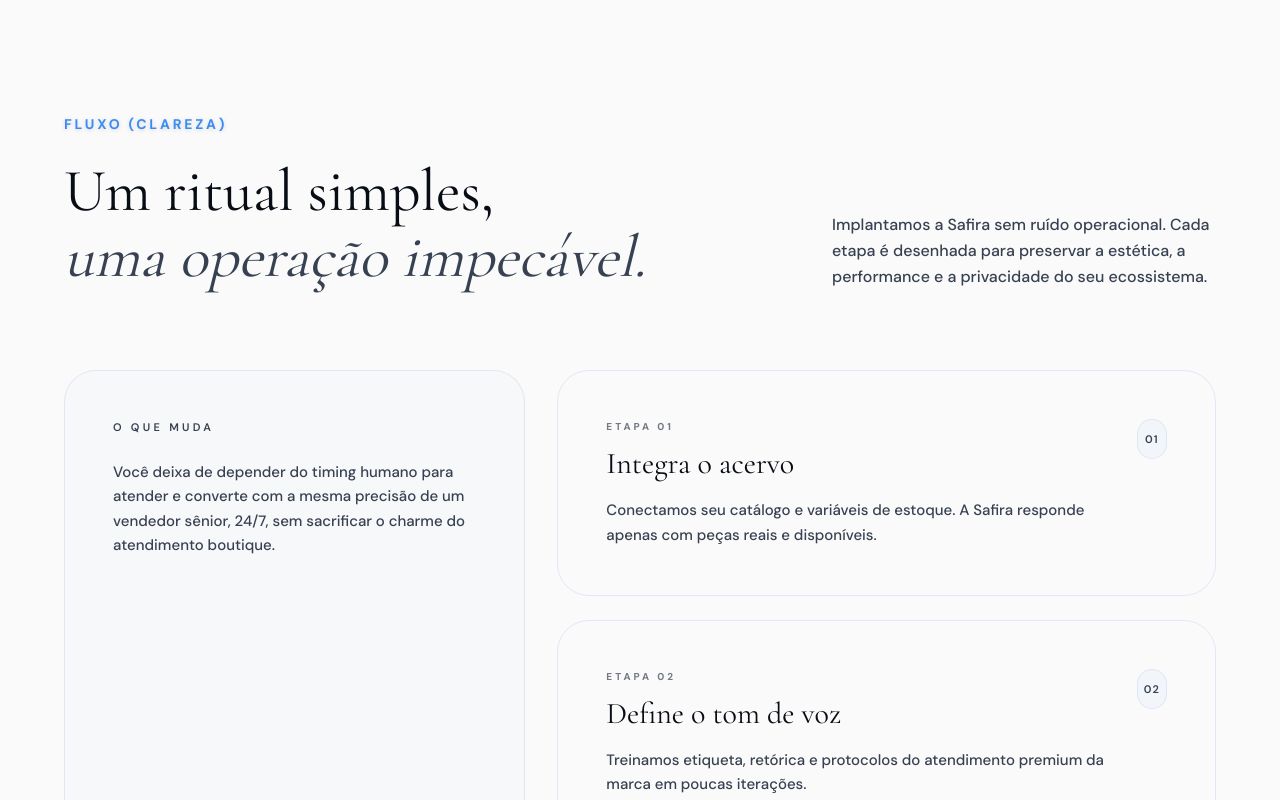
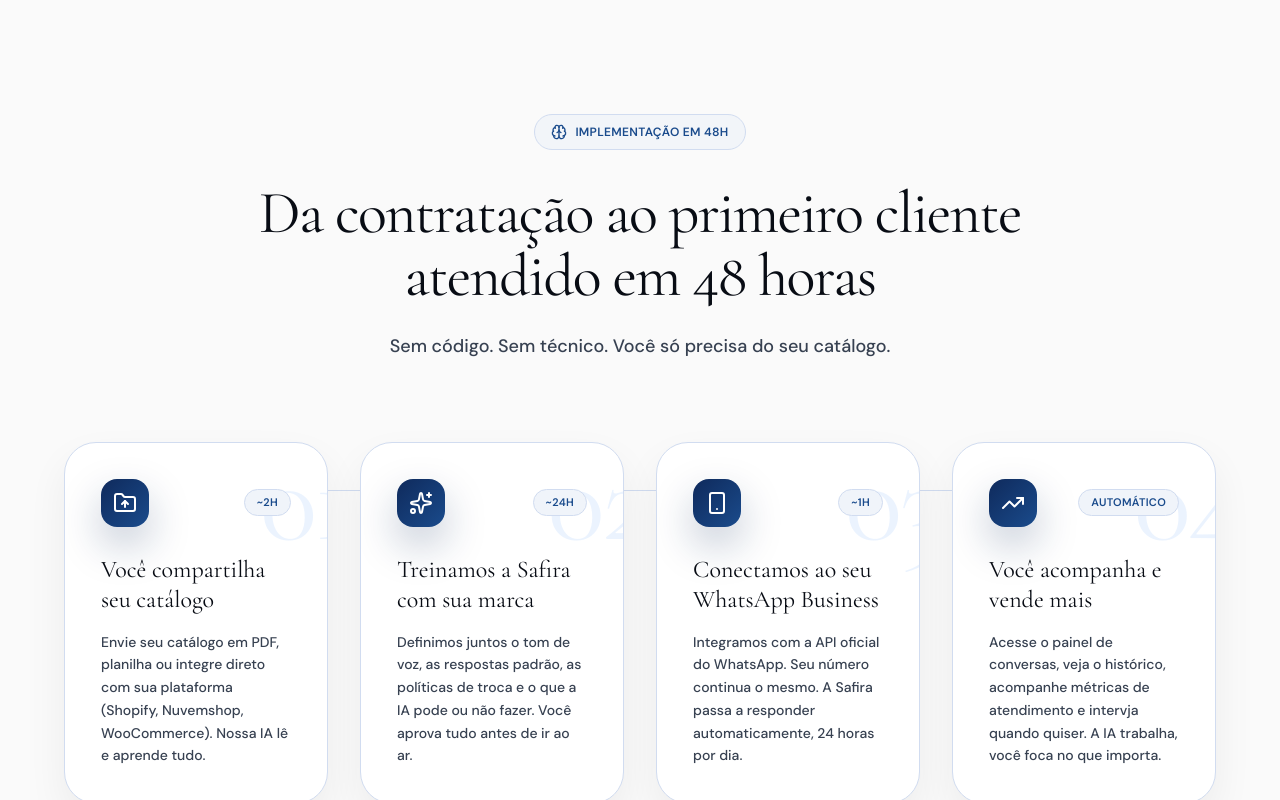
Before and after one commit to mayconddouglas/sitesafirabusiness, a Next.js app: page / in a window 1280 px wide. Shown: the part 2820-3620 px from the top of the page. Built offline with nearby package versions, Linux system fonts and the light colour scheme.

Commit message:
feat(how-it-works): timeline 48h e integrações

```diff
--- a/components/sections/HowItWorksSection.tsx
+++ b/components/sections/HowItWorksSection.tsx
@@ -1,21 +1,17 @@
 'use client';
 
+import type { ComponentType } from 'react';
 import { motion } from 'motion/react';
+import { Brain, FolderUp, Sparkles, Smartphone, TrendingUp } from 'lucide-react';
 
-const subtleScroll = {
-  initial: { opacity: 0.01, scale: 0.98 },
-  whileInView: {
-    opacity: 1,
-    scale: 1,
-    transition: { duration: 1.4, ease: [0.22, 1, 0.36, 1] as any },
-  },
-  viewport: { once: true, margin: '-50px' },
-};
+const easeOut = [0.22, 1, 0.36, 1] as any;
 
 interface HowItWorksStep {
   index: string;
   title: string;
   desc: string;
+  eta: string;
+  icon: ComponentType<{ className?: string }>;
 }
 
 export interface HowItWorksSectionProps {}
@@ -24,79 +20,133 @@
   const steps: HowItWorksStep[] = [
     {
       index: '01',
-      title: 'Integra o acervo',
-      desc: 'Conectamos seu catálogo e variáveis de estoque. A Safira responde apenas com peças reais e disponíveis.',
+      title: 'Você compartilha seu catálogo',
+      desc: 'Envie seu catálogo em PDF, planilha ou integre direto com sua plataforma (Shopify, Nuvemshop, WooCommerce). Nossa IA lê e aprende tudo.',
+      eta: '~2h',
+      icon: FolderUp,
     },
     {
       index: '02',
-      title: 'Define o tom de voz',
-      desc: 'Treinamos etiqueta, retórica e protocolos do atendimento premium da marca em poucas iterações.',
+      title: 'Treinamos a Safira com sua marca',
+      desc: 'Definimos juntos o tom de voz, as respostas padrão, as políticas de troca e o que a IA pode ou não fazer. Você aprova tudo antes de ir ao ar.',
+      eta: '~24h',
+      icon: Sparkles,
     },
     {
       index: '03',
-      title: 'Opera no WhatsApp',
-      desc: 'A conversa acontece no canal preferido do cliente. Sem fricção, sem troca de plataforma, sem perda de intenção.',
+      title: 'Conectamos ao seu WhatsApp Business',
+      desc: 'Integramos com a API oficial do WhatsApp. Seu número continua o mesmo. A Safira passa a responder automaticamente, 24 horas por dia.',
+      eta: '~1h',
+      icon: Smartphone,
     },
     {
       index: '04',
-      title: 'Converte com discrição',
-      desc: 'A Safira conduz objeções, cria desejo e finaliza com links e instruções sob medida — mantendo o luxo como padrão.',
+      title: 'Você acompanha e vende mais',
+      desc: 'Acesse o painel de conversas, veja o histórico, acompanhe métricas de atendimento e intervja quando quiser. A IA trabalha, você foca no que importa.',
+      eta: 'Automático',
+      icon: TrendingUp,
     },
   ];
 
   return (
-    <section id="como-funciona" className="py-32 px-8 md:px-16 max-w-[1600px] mx-auto">
-      <motion.div {...subtleScroll} className="flex flex-col md:flex-row justify-between items-end mb-20 gap-12">
-        <div>
-          <span className="block text-safira-bright font-bold text-sm tracking-[0.2em] uppercase mb-6 drop-shadow-sm">
-            Fluxo (Clareza)
-          </span>
-          <h2 className="text-5xl md:text-6xl font-display text-text-primary leading-[1.1] max-w-2xl">
-            Um ritual simples, <br />
-            <span className="italic text-text-secondary">uma operação impecável.</span>
-          </h2>
-        </div>
-        <p className="text-base text-text-secondary max-w-sm font-medium leading-relaxed">
-          Implantamos a Safira sem ruído operacional. Cada etapa é desenhada para preservar a estética, a performance e a
-          privacidade do seu ecossistema.
+    <section id="como-funciona" className="py-24 md:py-32 px-6 md:px-16 max-w-[1600px] mx-auto">
+      <motion.div
+        initial={{ opacity: 0, y: 14 }}
+        whileInView={{ opacity: 1, y: 0 }}
+        viewport={{ once: true, margin: '-80px' }}
+        transition={{ duration: 0.9, ease: easeOut }}
+        className="text-center max-w-4xl mx-auto"
+      >
+        <span className="inline-flex items-center gap-2 px-4 py-2 rounded-full border border-border bg-bg-secondary/70 text-safira-mid font-body text-[12px] tracking-wide uppercase font-semibold">
+          <Brain className="w-4 h-4" />
+          Implementação em 48h
+        </span>
+
+        <h2 className="mt-8 text-4xl md:text-6xl font-display text-text-primary leading-[1.05] tracking-tight">
+          Da contratação ao primeiro cliente atendido em 48 horas
+        </h2>
+        <p className="mt-6 text-[15px] md:text-lg text-text-secondary leading-relaxed font-medium font-body max-w-2xl mx-auto">
+          Sem código. Sem técnico. Você só precisa do seu catálogo.
         </p>
       </motion.div>
 
-      <div className="grid grid-cols-1 lg:grid-cols-12 gap-8">
-        <div className="lg:col-span-5 rounded-[2rem] border border-border/60 bg-bg-secondary/30 p-10 md:p-12">
-          <p className="text-[11px] uppercase tracking-[0.3em] font-semibold text-text-secondary mb-6">O que muda</p>
-          <p className="text-text-secondary leading-relaxed font-medium text-[15px]">
-            Você deixa de depender do timing humano para atender e converte com a mesma precisão de um vendedor sênior,
-            24/7, sem sacrificar o charme do atendimento boutique.
-          </p>
+      <motion.div
+        initial="hidden"
+        whileInView="show"
+        viewport={{ once: true, margin: '-80px' }}
+        variants={{
+          hidden: {},
+          show: { transition: { staggerChildren: 0.2 } },
+        }}
+        className="relative mt-14 md:mt-20"
+      >
+        <div className="hidden md:block absolute left-10 right-10 top-12 h-px bg-border"></div>
+        <div className="md:hidden absolute left-6 top-6 bottom-6 w-px bg-border"></div>
+
+        <div className="grid grid-cols-1 md:grid-cols-4 gap-6 md:gap-8">
+          {steps.map((step) => {
+            const Icon = step.icon;
+            return (
+              <motion.div
+                key={step.index}
+                variants={{
+                  hidden: { opacity: 0, y: 18 },
+                  show: { opacity: 1, y: 0, transition: { duration: 0.9, ease: easeOut } },
+                }}
+                className="relative"
+              >
+                <span className="hidden md:block absolute left-1/2 -translate-x-1/2 top-12 w-3.5 h-3.5 rounded-full gradient-safira border border-white shadow-[0_12px_22px_rgba(15,42,92,0.25)]"></span>
+                <span className="md:hidden absolute left-6 top-12 w-3.5 h-3.5 rounded-full gradient-safira border border-white shadow-[0_12px_22px_rgba(15,42,92,0.25)]"></span>
+                <div className="relative rounded-[2rem] border border-border bg-white p-8 md:p-9 overflow-hidden shadow-[0_18px_40px_rgba(8,12,20,0.06)]">
+                  <div className="absolute -right-6 -top-8 text-[7.5rem] font-display tracking-tight text-safira-bright/10 select-none">
+                    {step.index}
+                  </div>
+
+                  <div className="relative">
+                    <div className="flex items-center justify-between gap-4">
+                      <div className="w-12 h-12 rounded-2xl gradient-safira flex items-center justify-center shadow-[0_18px_40px_rgba(15,42,92,0.25)]">
+                        <Icon className="w-6 h-6 text-white" />
+                      </div>
+                      <span className="px-3 py-1 rounded-full text-[11px] tracking-wide uppercase font-semibold font-body bg-bg-secondary text-safira-mid border border-border">
+                        {step.eta}
+                      </span>
+                    </div>
+
+                    <h3 className="mt-7 text-xl md:text-2xl font-display text-text-primary leading-tight">
+                      {step.title}
+                    </h3>
+                    <p className="mt-4 text-[14px] leading-relaxed font-medium font-body text-text-secondary whitespace-pre-line">
+                      {step.desc}
+                    </p>
+                  </div>
+                </div>
+              </motion.div>
+            );
+          })}
         </div>
+      </motion.div>
 
-        <div className="lg:col-span-7 space-y-6">
-          {steps.map((step, i) => (
-            <motion.div
-              key={step.index}
-              initial={{ opacity: 0, y: 14 }}
-              whileInView={{ opacity: 1, y: 0 }}
-              viewport={{ once: true, margin: '-50px' }}
-              transition={{ duration: 1.2, delay: i * 0.08, ease: [0.22, 1, 0.36, 1] as any }}
-              className="group rounded-[2rem] border border-border/60 bg-white/0 hover:bg-white/50 transition-all duration-1000 p-10 md:p-12"
+      <motion.div
+        initial={{ opacity: 0, y: 14 }}
+        whileInView={{ opacity: 1, y: 0 }}
+        viewport={{ once: true, margin: '-80px' }}
+        transition={{ duration: 0.9, ease: easeOut, delay: 0.1 }}
+        className="mt-14 md:mt-20 rounded-[2rem] border border-border bg-bg-secondary/50 px-8 py-8"
+      >
+        <p className="text-[11px] tracking-[0.35em] uppercase font-semibold text-text-muted text-center">
+          Integrações compatíveis
+        </p>
+        <div className="mt-8 flex flex-wrap items-center justify-center gap-3 md:gap-4">
+          {['Shopify', 'Nuvemshop', 'WooCommerce', 'Bling', 'Tiny ERP', 'Google Sheets'].map((name) => (
+            <div
+              key={name}
+              className="px-5 py-2.5 rounded-full border border-border bg-white text-text-secondary font-body text-[12px] tracking-wide uppercase font-semibold"
             >
-              <div className="flex items-start justify-between gap-8">
-                <div>
-                  <p className="text-[10px] tracking-[0.3em] uppercase font-bold text-text-secondary/70 mb-3">
-                    Etapa {step.index}
-                  </p>
-                  <h3 className="text-2xl md:text-3xl font-display text-text-primary mb-4">{step.title}</h3>
-                  <p className="text-text-secondary leading-relaxed font-medium text-[15px] max-w-2xl">{step.desc}</p>
-                </div>
-                <div className="w-10 h-10 rounded-full bg-bg-secondary/80 border border-border/60 flex items-center justify-center text-[11px] font-semibold tracking-widest text-text-secondary group-hover:text-text-primary transition-colors">
-                  {step.index}
-                </div>
-              </div>
-            </motion.div>
+              {name}
+            </div>
           ))}
         </div>
-      </div>
+      </motion.div>
     </section>
   );
 }
```
